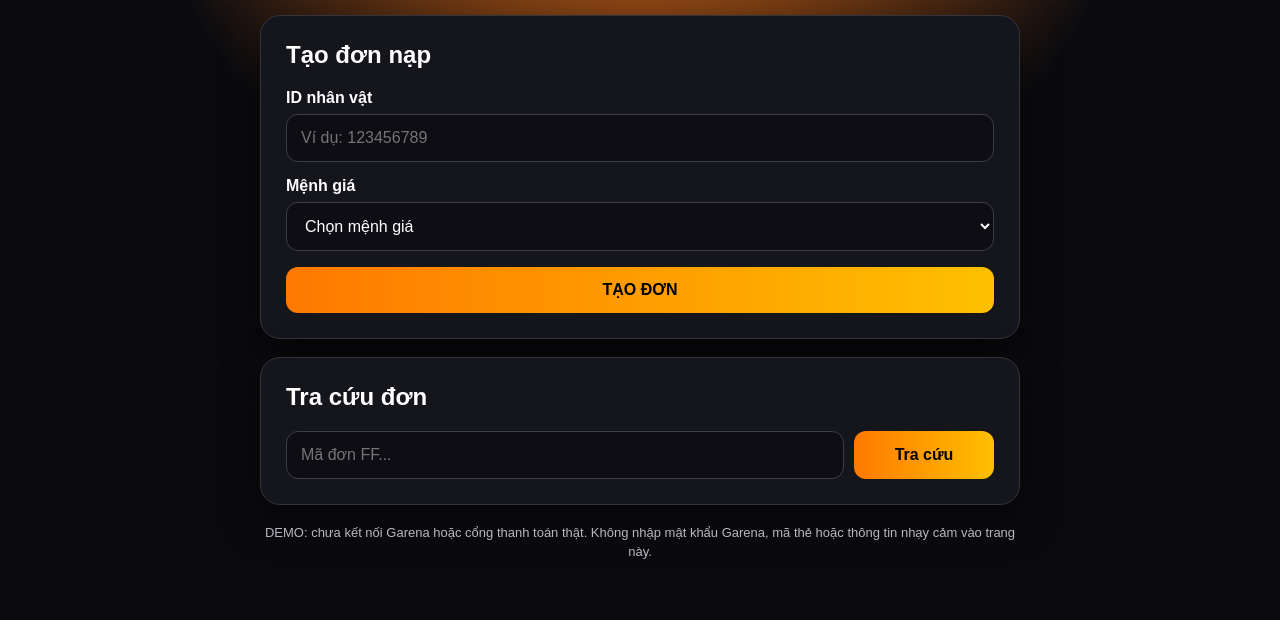
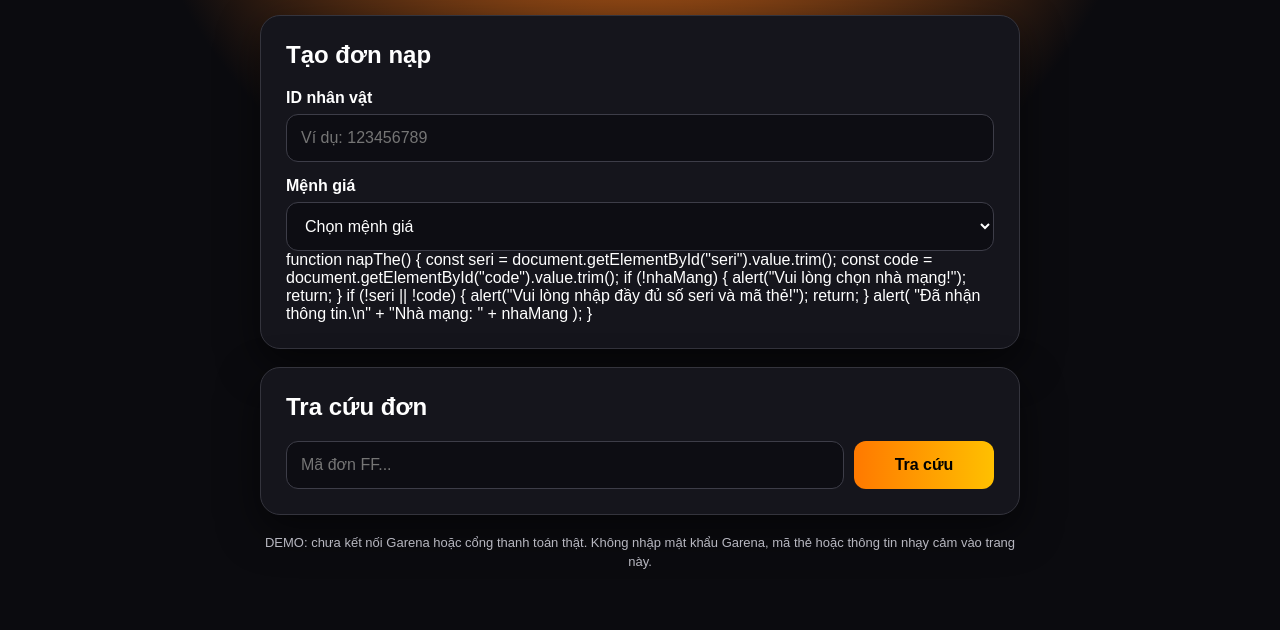
Before and after one commit to homiumusic-sketch/shopnapkchangdz, a website: page index.html in a window 1280 px wide. Shown: the part 246-876 px from the top of the page. Drawn offline with Linux system fonts and the light colour scheme.

Commit message:
Update index.html

```diff
--- a/index.html
+++ b/index.html
@@ -31,9 +31,26 @@
           <option value="500000">500.000đ</option>
         </select>
 
-  <a href="https://doicard68.com">
-  <button type="button">TẠO ĐƠN</button>
-</a>
+  function napThe() {
+
+  const seri = document.getElementById("seri").value.trim();
+  const code = document.getElementById("code").value.trim();
+
+  if (!nhaMang) {
+    alert("Vui lòng chọn nhà mạng!");
+    return;
+  }
+
+  if (!seri || !code) {
+    alert("Vui lòng nhập đầy đủ số seri và mã thẻ!");
+    return;
+  }
+
+  alert(
+    "Đã nhận thông tin.\n" +
+    "Nhà mạng: " + nhaMang
+  );
+}
 
 
       </form>
```
